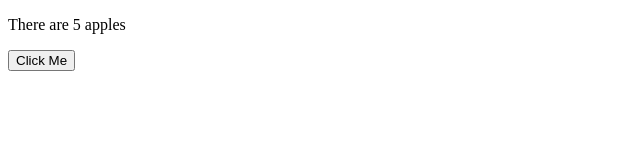
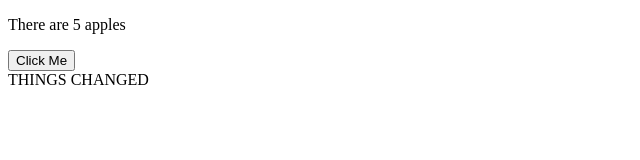
Before and after one commit to Jaxz102/Test, a plain HTML site: page index.html in a window 1280 px wide. Shown: the whole page, without its empty margins (0-640 px from the left). Drawn offline with Linux system fonts and the light colour scheme.

Commit message:
I want to commit

```diff
--- a/index.html
+++ b/index.html
@@ -12,5 +12,6 @@
                 document.getElementById("p1").innerHTML = "There are no apples";
             }
         </script>
+        <div>THINGS CHANGED</div>
     </body>
 </html>
```
